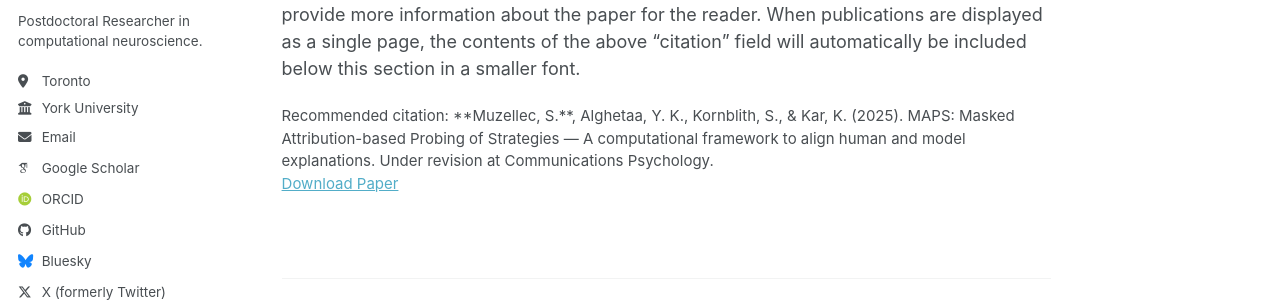
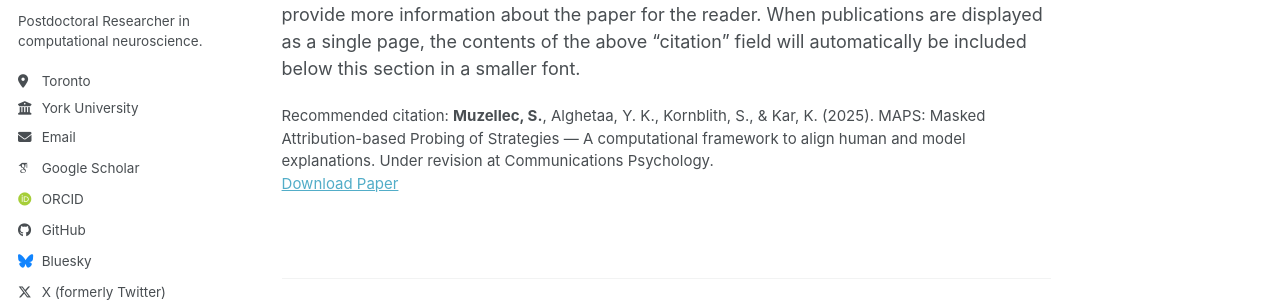
Before and after one commit to S4b1n3/S4b1n3.github.io, a Jekyll site: the page built from _publications/maps.md, in a window 1280 px wide and 1022 px high. Shown: the part 305-607 px from the top of the window. Built offline with Jekyll 4.4.1, drawn with Linux system fonts in a browser that asks for light colours; some web fonts are replaced; a script bundle is joined from its source files by our own code; library files that are not in the unit come from our copies.

Commit message:
bold names

```diff
--- a/_publications/maps.md
+++ b/_publications/maps.md
@@ -7,7 +7,7 @@ excerpt: "MAPS is a validated tool that identifies which ANN explanations best m
 date: 2025-10-14
 venue: "Under revision at Communications Psychology"
 paperurl: "https://arxiv.org/pdf/2510.12141"
-citation: "**Muzellec, S.**, Alghetaa, Y. K., Kornblith, S., & Kar, K. (2025). MAPS: Masked Attribution-based Probing of Strategies — A computational framework to align human and model explanations. Under revision at Communications Psychology."
+citation: "<strong>Muzellec, S.</strong>, Alghetaa, Y. K., Kornblith, S., & Kar, K. (2025). MAPS: Masked Attribution-based Probing of Strategies — A computational framework to align human and model explanations. Under revision at Communications Psychology."
 featured: true
 header:
     teaser: "maps.jpeg"
```
Also changed, not shown: _publications/memorability.md (+1 -1 lines).
